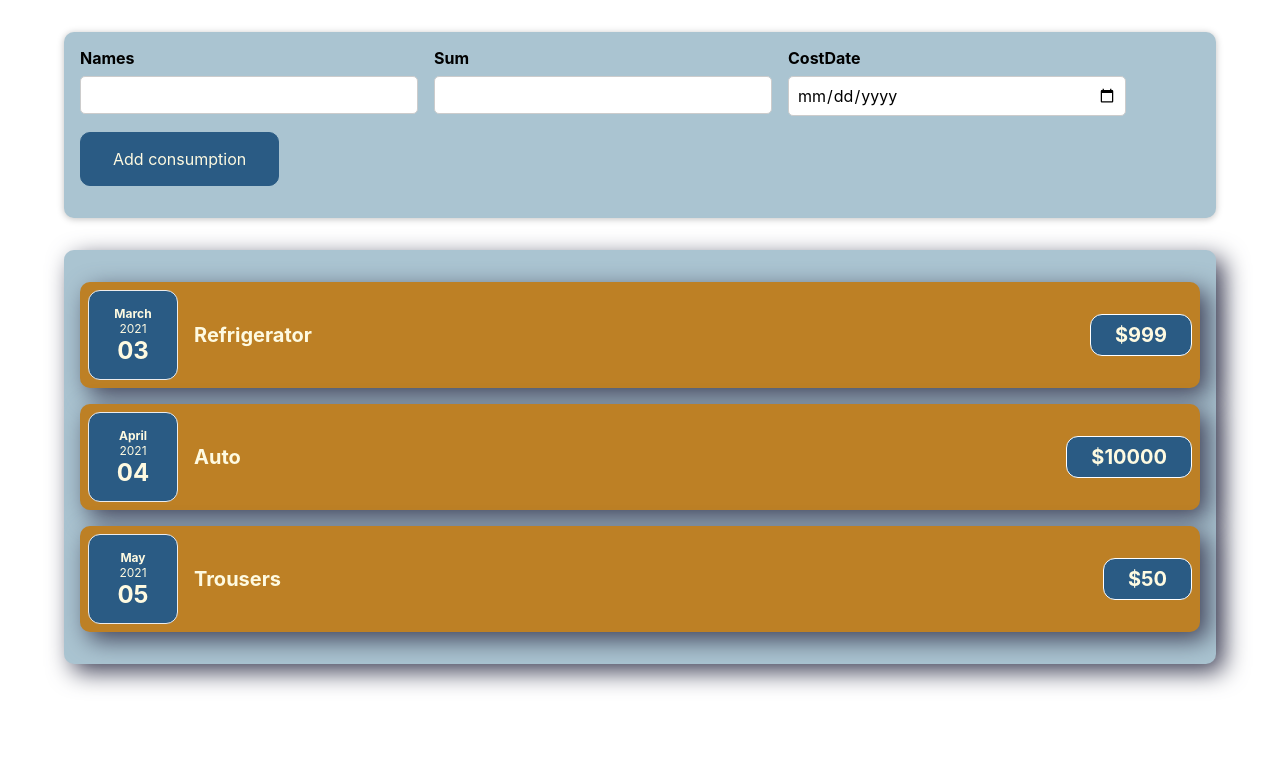
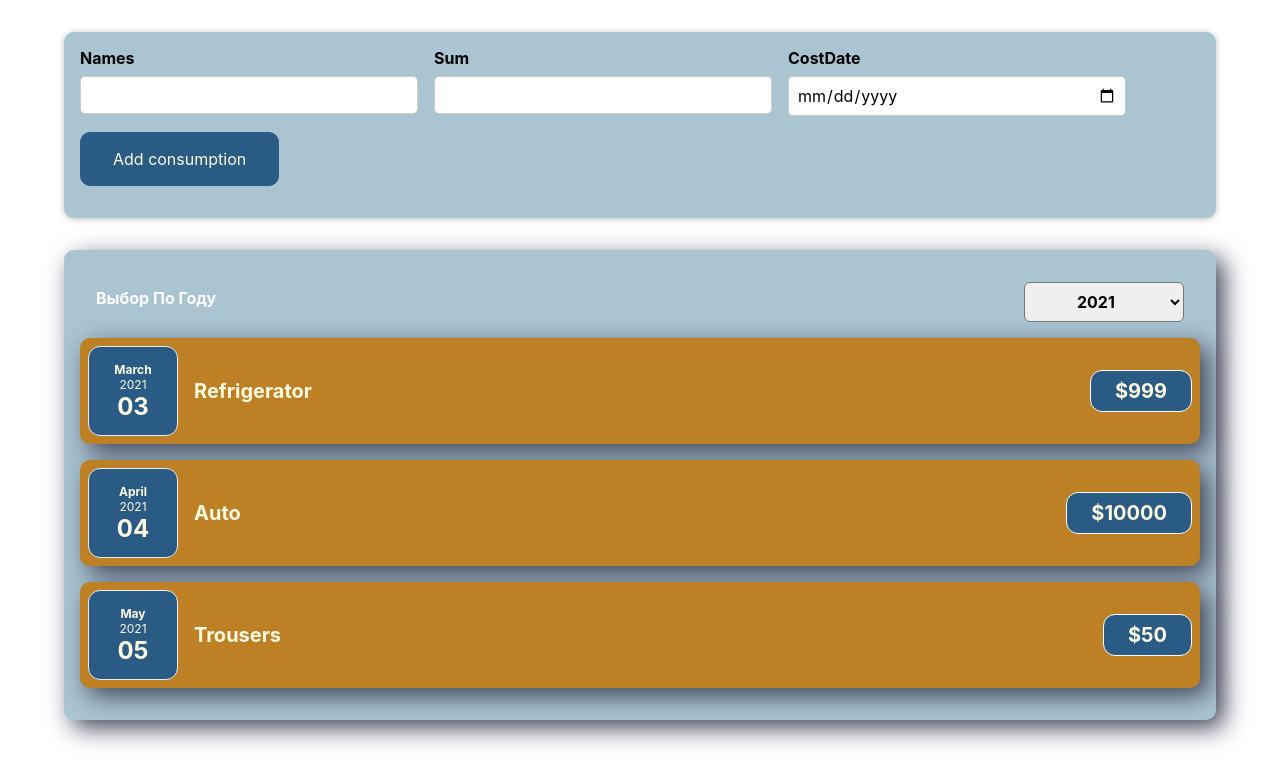
Before and after one commit to romakvasha/Expense-Accounting-Software, a React (Create React App) app: page / in a window 1280 px wide. Shown: the top 784 px of the page. Built offline with nearby package versions, Linux system fonts and the light colour scheme.

Commit message:
addet new component - CostsFilter

```diff
--- a/src/App.js
+++ b/src/App.js
@@ -7,11 +7,16 @@ function App() {
     { date: new Date(2021, 3, 10), description: "Auto", amount: 10000 },
     { date: new Date(2021, 4, 25), description: "Trousers", amount: 50 },
   ];
+  const addCostHandler = (cost)=>{
+    console.log(cost)
+
+  }
+
 
   return (
     <div>
-      <NewCost />
-      <Costs costs={costs}/>
+      <NewCost onAddCost={addCostHandler}/>
+      <Costs  costs={costs}/>
     </div>
   );
 }
--- a/src/components/Costs/Costs.js
+++ b/src/components/Costs/Costs.js
@@ -1,9 +1,20 @@
 import "./Costs.css";
 import Card from "../UI/Card";
 import CostItem from "./CostItem"
+import CostsFilter from "./CostsFilter"
+import { useState } from "react";
 const Cost = (props) => {
-  return (
+
+  const [selectedYear, setSelectedYear] = useState("2021");
+  const yearChangeHandler = (year) => {
+    setSelectedYear(year)
+  }
+
+
+  return <div>
+
     <Card className="costs">
+    <CostsFilter year={selectedYear} onChangeYear={yearChangeHandler} />
       <CostItem
         date={props.costs[0].date}
         description={props.costs[0].description}
@@ -20,7 +31,7 @@ const Cost = (props) => {
         amount={props.costs[2].amount}
       />
     </Card>
-  );
+    </div>;
 }
 
 export default Cost;
--- /dev/null
+++ b/src/components/Costs/CostsFilter.css
@@ -0,0 +1,24 @@
+.costs-filter {
+  color: white;
+  padding: 0 1rem;
+}
+
+.costs-filter__control {
+  display: flex;
+  width: 100%;
+  align-items: center;
+  justify-content: space-between;
+  margin: 1rem 0;
+}
+
+.costs-filter label {
+  font-weight: bold;
+  margin-bottom: 0.5rem;
+}
+
+.costs-filter select {
+  font: inherit;
+  padding: 0.5rem 3rem;
+  font-weight: bold;
+  border-radius: 6px;
+}
--- /dev/null
+++ b/src/components/Costs/CostsFilter.js
@@ -0,0 +1,23 @@
+import "./CostsFilter.css";
+
+const CostsFilter = (props) => {
+  const yearChangeHandler = (event) => {
+    props.onChangeYear(event.target.value);
+  };
+
+  return (
+    <div className="costs-filter">
+      <div className="costs-filter__control">
+        <label>Выбор По Году</label>
+        <select value={props.year} onChange={yearChangeHandler}>
+          <option value="2022">2022</option>
+          <option value="2021">2021</option>
+          <option value="2020">2020</option>
+          <option value="2019">2019</option>
+        </select>
+      </div>
+    </div>
+  );
+};
+
+export default CostsFilter;
--- a/src/components/NewCost/CostForm.js
+++ b/src/components/NewCost/CostForm.js
@@ -1,7 +1,7 @@
 import "./CostForm.css";
 import { useState } from "react";
 
-const CostForm = () => {
+const CostForm = (props) => {
 
     const [inputName, setInputName] = useState("");
     const [inputAmount, setInputAmount] = useState("");
@@ -26,6 +26,9 @@ const CostForm = () => {
         amount: inputAmount,
         date: new Date(inputDate)
     }
+
+    props.onSaveCostDate(costDate)
+
     setInputAmount("");
     setInputDate("");
     setInputName("");
--- a/src/components/NewCost/NewCost.js
+++ b/src/components/NewCost/NewCost.js
@@ -1,10 +1,18 @@
 import CostForm from "./CostForm"
 import "./NewCost.css"
 
-const NewCost = () =>{
+const NewCost = (props) =>{
+    const saveCostDateHandler = (inputCostData)=>{
+        const costData = {
+            ...inputCostData,
+            id: Math.random().toString(),
+        }
+        props.onAddCost(costData)
+    }
+
     return (
         <div className="new-cost">
-            <CostForm />
+            <CostForm onSaveCostDate={saveCostDateHandler} />
         </div>
     )
 }
```
